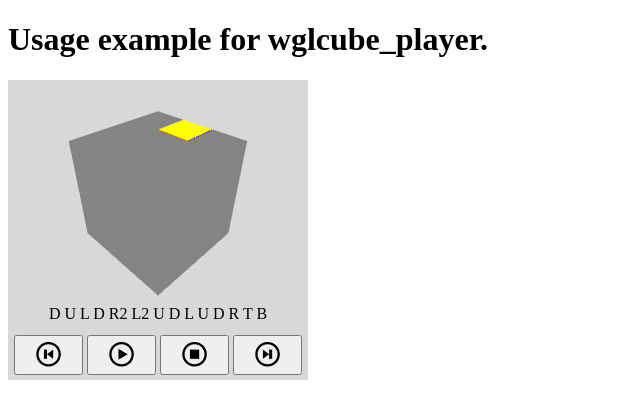
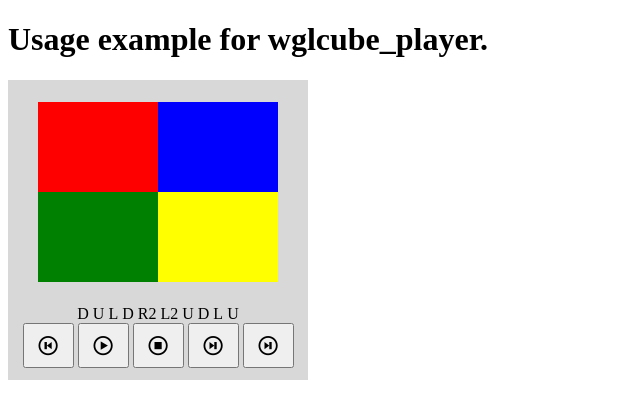
Before and after one commit to aocodermx/WGLCube, a plain HTML site: page usage.html in a window 1280 px wide. Shown: the whole page, without its empty margins (0-640 px from the left). Drawn offline with Linux system fonts and the light colour scheme; files whose address does not match are found by name; a web font is replaced by a local one.

Commit message:
Refactoring: User interface preview, without actually loading WebGL.

```diff
--- a/css/wglcube_player.css
+++ b/css/wglcube_player.css
@@ -2,7 +2,7 @@
   font-family: 'icomoon';
   src:url('/fonts/icomoon.eot?dnpt86');
   src:url('/fonts/icomoon.eot?#iefixdnpt86') format('embedded-opentype'),
-    url('(fonts/icomoon.woff?dnpt86') format('woff'),
+    url('/fonts/icomoon.woff?dnpt86') format('woff'),
     url('/fonts/icomoon.ttf?dnpt86') format('truetype'),
     url('/fonts/icomoon.svg?dnpt86#icomoon') format('svg');
   font-weight: normal;
@@ -43,6 +43,48 @@
   content: "\ea19";
 }
 
+/*******************************************
+ *                                         *
+ *    Custom styles for wglcube_player.    *
+ *                                         *
+ *******************************************/
+
+.preview {
+  position:relative;
+  width: 100%;
+  height: 100%;
+  cursor: pointer; cursor: hand;
+}
+
+.square {
+  position:absolute;
+  width:  40%;
+  height: 40%;
+}
+
+.s1 {
+  top:  10%;
+  left: 10%;
+  background-color: red;
+}
+
+.s2 {
+  top:   10%;
+  right: 10%;
+  background-color: blue;
+}
+
+.s3 {
+  bottom: 10%;
+  left:   10%;
+  background-color: green;
+}
+
+.s4 {
+  bottom: 10%;
+  right:  10%;
+  background-color: yellow;
+}
 
 #wglcube_player {
   overflow:hidden;
@@ -50,32 +92,35 @@
   background:#D8D8D8;
 }
 
-#rubik-cube {
+.wglcube {
   width:100%;
   height: 75%;
-  bottom:30%;
+  bottom:25%;
   top:0;
 }
 
-#rubik-steps-display {
+.steps container {
   width:100%;
   height:10%;
   bottom:15%;
   overflow:hidden;
 }
 
-#rubik-steps-display p {
-  margin:0;
+.steps-container span {
+  margin-left:  2px;
+  margin-right: 2px;
 }
 
-#rubik-controls{
+.controls {
   width:100%;
   height:15%;
   bottom:0;
 }
 
-#rubik-controls button {
-  height:90%;
-  width:23%;
-  font-size:auto;
+.controls button {
+  margin:0px;
+  padding:0px;
+  height:100%;
+  width:17%;
+  font-size:1.2em;
 }
--- a/js/wglcube_player.js
+++ b/js/wglcube_player.js
@@ -3,17 +3,55 @@ var WGLCUBE_PLAYER = ( function ( params ) {
 
   // Variable to store the HTML for the player controls.
   var markup = "                                            \
-  <div id='rubik-cube'></div>                               \
-  <div id='rubik-steps-display'>                            \
-    <p id='rubik-steps'></p>                                \
+  <div class='wglcube'>                                     \
+    <div class='preview'>                                   \
+      <div class='square s1'></div>                         \
+      <div class='square s2'></div>                         \
+      <div class='square s3'></div>                         \
+      <div class='square s4'></div>                         \
+    </div>                                                  \
   </div>                                                    \
-  <div id='rubik-controls'>                                 \
+  <div class='steps-container'>                             \
+  </div>                                                    \
+  <div class='controls'>                                    \
     <button class='icon-previous' id='prev'></button>       \
     <button class='icon-play'     id='playpause'></button>  \
     <button class='icon-stop'     id='stop'></button>       \
     <button class='icon-next'     id='next'></button>       \
+    <button class='icon-next'     id='screenshot'></button> \
   </div>                                                    \
   ";
+
+  // The main container, the root container
+  var wglcube_player_container;
+
+  // The size for the cube
+  var wglcube_player_size;
+
+  // The steps to initialize the cube
+  var wglcube_player_init;
+
+  // The steps to play
+  var wglcube_player_steps;
+
+  params.drawControls = function ( ) {
+    wglcube_player_container = document.getElementById ( 'wglcube_player' );
+    wglcube_player_container.innerHTML = markup;
+
+    wglcube_player_size  = wglcube_player_container.getAttribute( "data-size"  );
+    wglcube_player_steps = wglcube_player_container.getAttribute( "data-steps" );
+    wglcube_player_init  = wglcube_player_container.getAttribute( "data-init"  );
+
+    var layout_steps = wglcube_player_container.getElementsByClassName( "steps-container" )[0];
+
+    var wglcube_player_steps_split = wglcube_player_steps.split ( " " );
+    for ( var i = 0; i < wglcube_player_steps_split.length; i++ ) {
+      var span_step = document.createElement ( "span" );
+      span_step.innerHTML = wglcube_player_steps_split[i];
+      span_step.className = "step_" + i;
+      layout_steps.appendChild ( span_step );
+    }
+  }
 
   var STEP_TIME = 500;
   var cubeSize  = 2;
@@ -37,9 +75,6 @@ var WGLCUBE_PLAYER = ( function ( params ) {
   var tween = null;
 
   params.render = function (  ) {
-    var wglcube_player_root = document.getElementById ( 'wglcube_player' );
-    wglcube_player_root.innerHTML = markup;
-
     var container = document.getElementById( "rubik-cube" );
     var renderer  = window.WebGLRenderingContext ? new THREE.WebGLRenderer( { antialias:true, preserveDrawingBuffer: true } ) : new THREE.CanvasRenderer();
     var camera    = new THREE.PerspectiveCamera( 45, container.offsetWidth / ( container.offsetHeight ), 0.1, 1000 );
@@ -68,23 +103,32 @@ var WGLCUBE_PLAYER = ( function ( params ) {
     resizeControls();
 
     // Event listeners
-    function onResize() {
+    document.getElementById ( "rubik-cube" ).addEventListener( "resize", function ( ) {
+      console.log ( "resized " );
       var container = document.getElementById( "rubik-cube" );
       var WIDTH  = container.offsetWidth, HEIGHT = container.offsetHeight;
       renderer.setSize( WIDTH, HEIGHT );
       camera.aspect = WIDTH / HEIGHT;
       camera.updateProjectionMatrix();
       resizeControls();
+    } );
+
+    document.getElementById( "prev"      ).addEventListener ( "click", onPrevClick );
+    document.getElementById( "playpause" ).addEventListener ( "click", onPlayClick );
+    document.getElementById( "stop"      ).addEventListener ( "click", onStopClick );
+    document.getElementById( "next"      ).addEventListener ( "click", onNextClick );
+
+    camera.position.addScalar( cubeSize * 1.4 );
+    runGL( renderer, camera, controls );
   }
 
-    window.addEventListener( "resize", onResize);
-    var buttonPrev = document.getElementById( "prev" );
-    buttonPrev.onclick = function() {
+  function onPrevClick ( ) {
+    console.log ( "onPrevClick pressed" );
     prevPressed = true;
-    };
+  }
 
-    var buttonPlay = document.getElementById( "playpause" );
-    buttonPlay.onclick = function() {
+  function onPlayClick (  ) {
+    console.log ( "onPlayClick pressed" );
     var playButton = document.getElementById( "playpause" );
     if( playPressed ) {
       playButton.className = "icon-play";
@@ -94,24 +138,21 @@ var WGLCUBE_PLAYER = ( function ( params ) {
       playButton.className = "icon-pause";
       attachFace = true;
     }
-    };
+  }
 
-    var buttonStop = document.getElementById( "stop" );
-    buttonStop.onclick = function() {
+  function onStopClick ( ) {
+    console.log ( "onStopClick pressed" );
+    detachFace = true;
     stopPressed = true;
-    };
+  }
 
-    var buttonNext = document.getElementById( "next" );
-    buttonNext.onclick = function() {
+  function onNextClick ( ) {
+    console.log ( "onNextClick pressed" );
     if( !nextPressed ){
       nextPressed = true;
       attachFace = true;
       playPressed = true;
     }
-    };
-
-    camera.position.addScalar( cubeSize * 1.4 );
-    runGL( renderer, camera, controls );
   }
 
   function renderCube() {
@@ -157,6 +198,7 @@ var WGLCUBE_PLAYER = ( function ( params ) {
   }
 
   function resetCube() {
+    console.log ( "Reseting cube" );
     for ( var i = 0, len = aCube.length; i < len; i++ )
       scene.remove( aCube[i] );
     aCube = [];
@@ -402,4 +444,4 @@ var WGLCUBE_PLAYER = ( function ( params ) {
   return params;
 }( WGLCUBE_PLAYER || {} ) );
 
-WGLCUBE_PLAYER.render ( );
+WGLCUBE_PLAYER.drawControls ( );
--- a/usage.html
+++ b/usage.html
@@ -10,16 +10,15 @@
     <h1> Usage example for wglcube_player.</h1>
     <!-- Root element for wglcube_player, where
       data-size  is the size for the cube to display, 2 to 12 are supported until now.
-      data-init  are the initialization steps.
-      data-steps are the steps to play.
+      data-init  are the initialization steps separated by spaces.
+      data-steps are the steps separated by spaces to play in the cube.
     -->
     <div
       id='wglcube_player'
       style='width:300px;height:300px'
       data-size='3'
       data-init='L U D'
-      data-steps='D U L D R2 L2 U D L U D R T B'
-      data-show='1,6'>
+      data-steps='D U L D R2 L2 U D L U'>
         <!-- Here the cube will be drawn. -->
     </div>
 
@@ -29,6 +28,6 @@
     <script src="js/SceneUtils.min.js"></script>
     <script src="js/tween.min.js"></script>
 
-    <script src="js/wglcube_player_1.0.1.min.js"></script> <!-- or wglcube_player.min.js for better performance -->
+    <script src="js/wglcube_player.js"></script> <!-- or wglcube_player.min.js for better performance -->
   </body>
 </html>
```
Also changed, not shown: css/wglcube_player_1.0.1.min.css, js/wglcube_player_1.0.1.min.js. Lines whose indentation alone changed are shown as unchanged.
